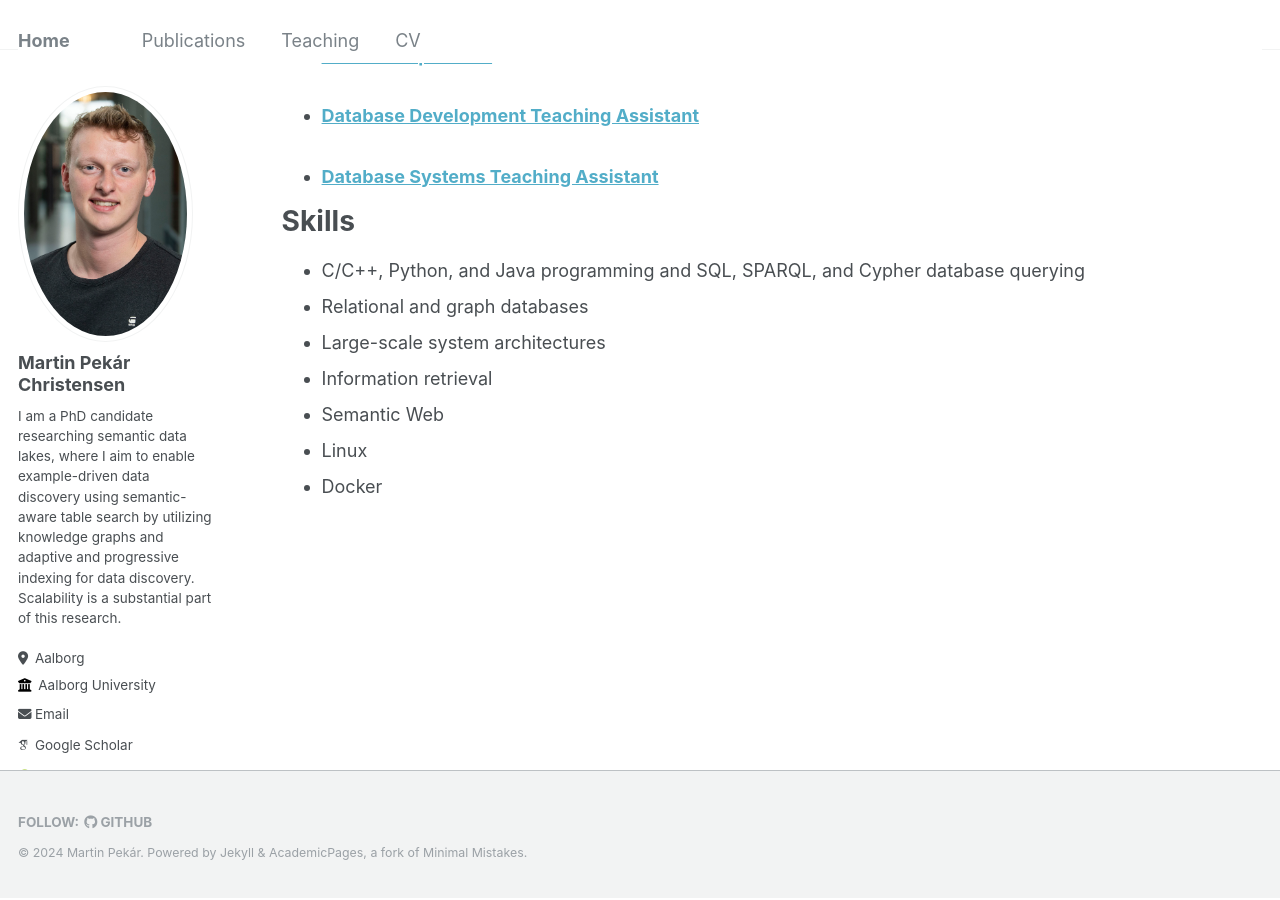
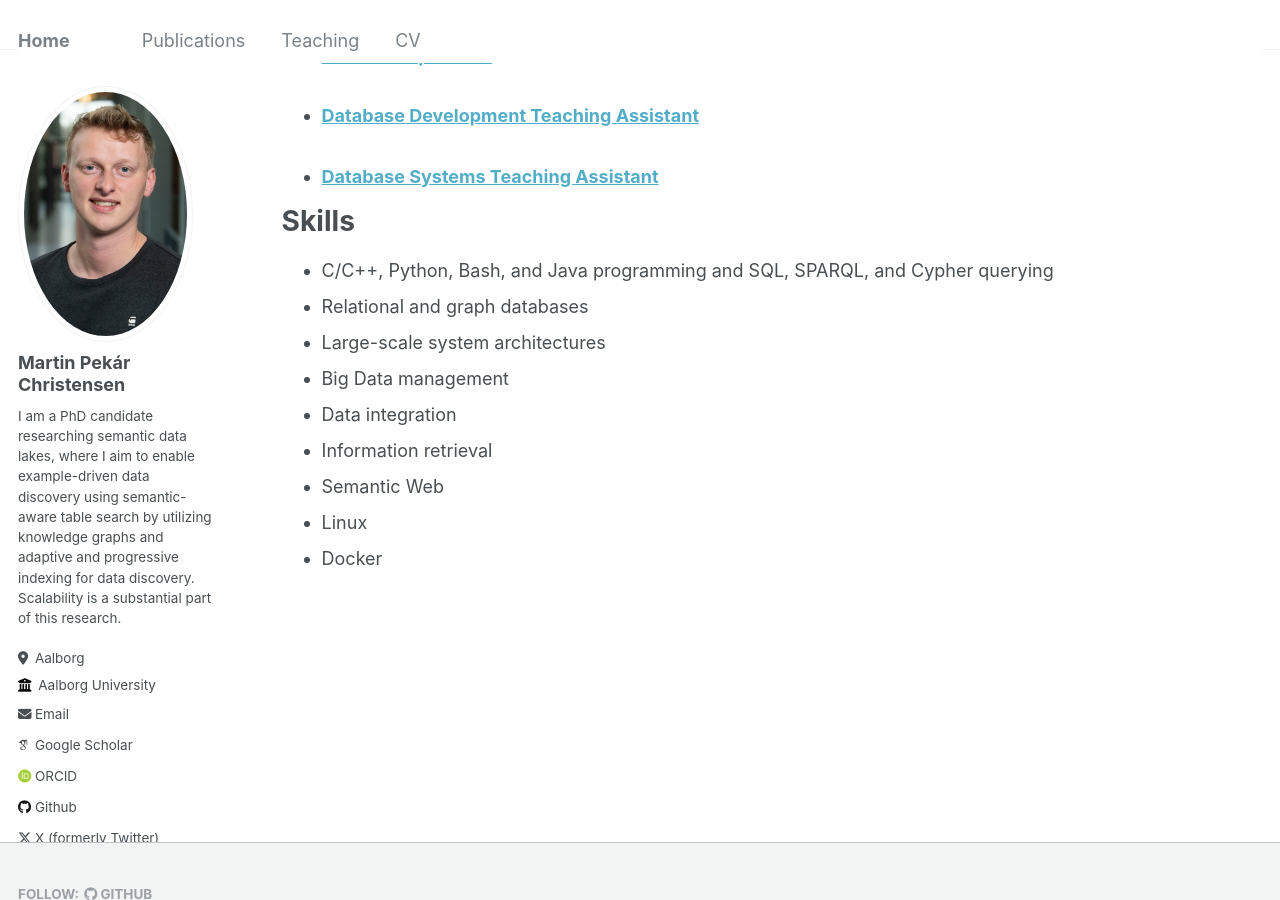
Before and after one commit to MrPekar98/mrpekar98.github.io, a Jekyll site: the page built from _pages/cv.md, in a window 1280 px wide and 900 px high, scrolled down 1332 px. Built offline with Jekyll 4.4.1, drawn with Linux system fonts in a browser that asks for light colours; some web fonts are replaced.

Commit message:
Update cv.md

```diff
--- a/_pages/cv.md
+++ b/_pages/cv.md
@@ -44,9 +44,11 @@ Teaching
 
 Skills
 ======
-* C/C++, Python, and Java programming and SQL, SPARQL, and Cypher database querying
+* C/C++, Python, Bash, and Java programming and SQL, SPARQL, and Cypher querying
 * Relational and graph databases
 * Large-scale system architectures
+* Big Data management
+* Data integration
 * Information retrieval
 * Semantic Web
 * Linux
```
